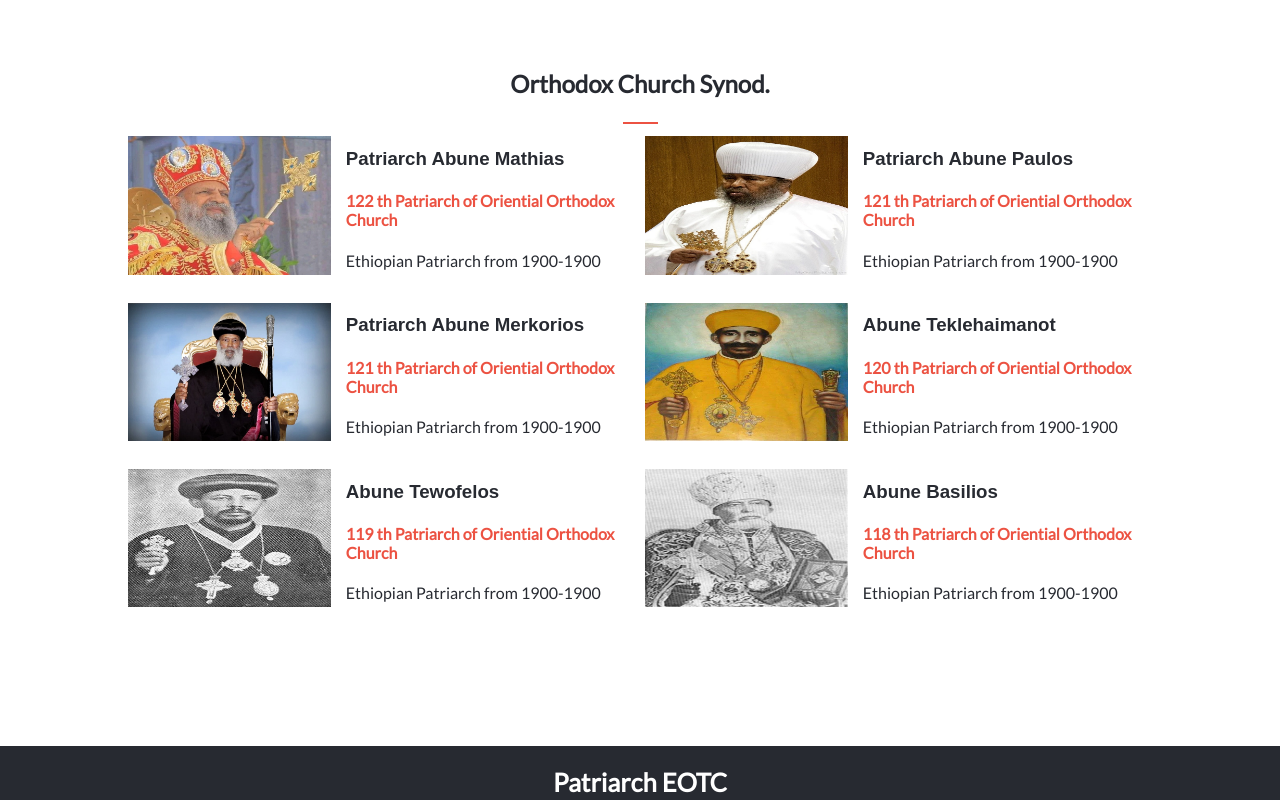
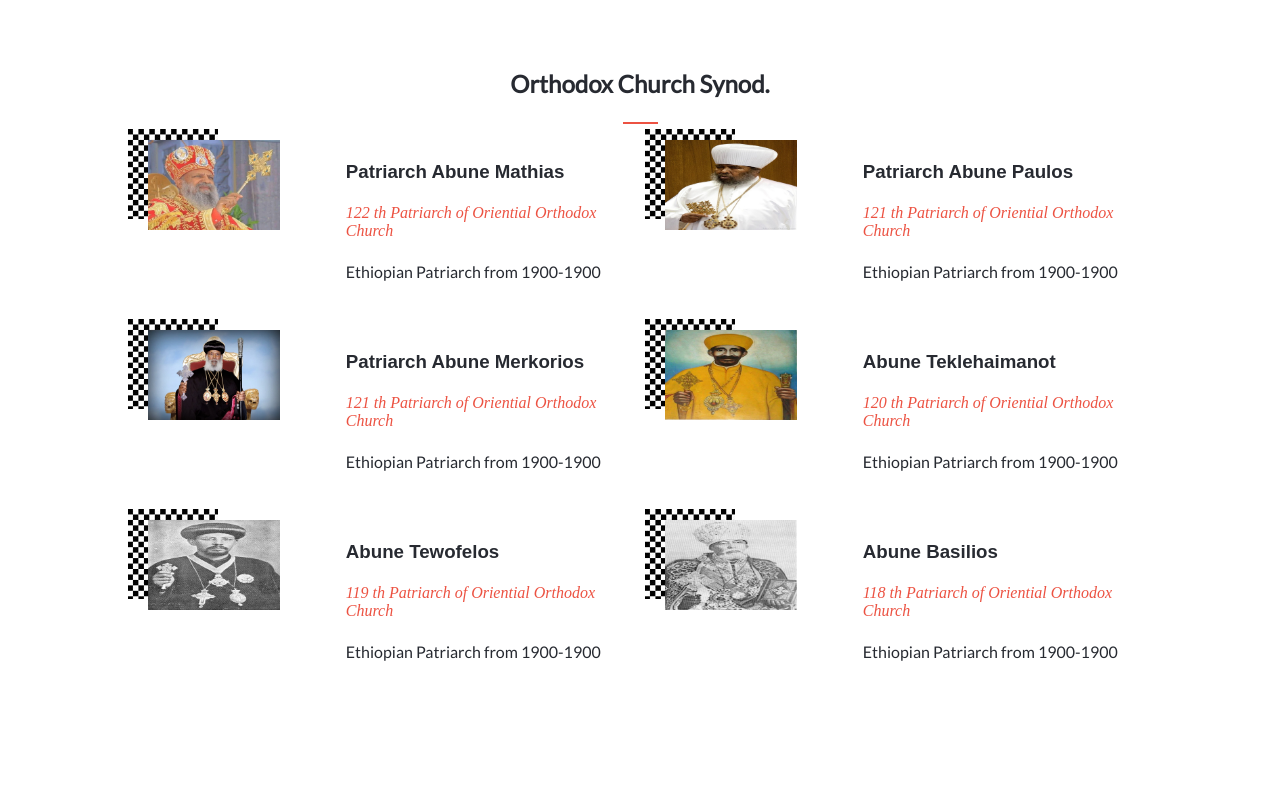
Before and after one commit to misikirdelelew/Capston-Project-Module, a website: page index.html in a window 1280 px wide. Shown: the part 1780-2580 px from the top of the page. Drawn offline with Linux system fonts and the light colour scheme; a web font is replaced by a local one.

Commit message:
add backgrond color fixed

```diff
--- a/index.html
+++ b/index.html
@@ -48,7 +48,7 @@
                     <a href="#" class="nav-link">Sponser</a>
                 </li>
                 <li class="nav-item">
-                    <a href="#" class="nav-button">Z Orthodox</a>
+                    <a href="#" class="nav-button">Campaign</a>
                 </li>
             </ul>
 
--- a/script.js
+++ b/script.js
@@ -48,7 +48,8 @@ eotc.forEach((element, i) => {
   const spCard = `
     <div class="grid-two-parts">
         <div class="featured-photo-holder">
-           <img src="${eotc[i].spimg}">
+        <img src="./assets/images/speaker-back.png" alt="Teachers-back">
+           <img src="${eotc[i].spimg}" class="overlay-one">
         </div>
         <div class="featured-text-holder">
             <h3 class="featured-name">${eotc[i].Pname}</h3>
--- a/style.css
+++ b/style.css
@@ -117,11 +117,12 @@ body {
 }
 
 .featured-photo-holder {
-  object-fit: contain;
+  /* object-fit: contain; */
+  position: relative;
 }
 
 .featured-photo-holder img {
-  width: 100%;
+  vertical-align: middle;
 }
 
 .featured-text-holder {
@@ -141,7 +142,8 @@ body {
 
 .featured-info {
   color: #ec5242;
-  font-family: 'Lato', sans-serif;
+  font-style: italic;
+  font-weight: 400;
 }
 
 .featured-details {
@@ -258,6 +260,13 @@ body {
 
 .footer-saarc {
   display: none;
+}
+
+.overlay-one {
+  position: relative;
+  left: 20px;
+  top: -79px;
+  height: 90px;
 }
 
 @media screen and (min-width: 768px) {
```
Also changed, not shown: aboutme.html (+4 -4 lines), README.md, assets/images/aboutoverlay1.png (added), assets/images/aboutoverlay2.png (added), assets/images/graduation2021.png (added), assets/images/overlay2.png (added), assets/images/red.jpg (added), assets/images/red1.jpg (added), assets/images/speaker-back.png (added).
